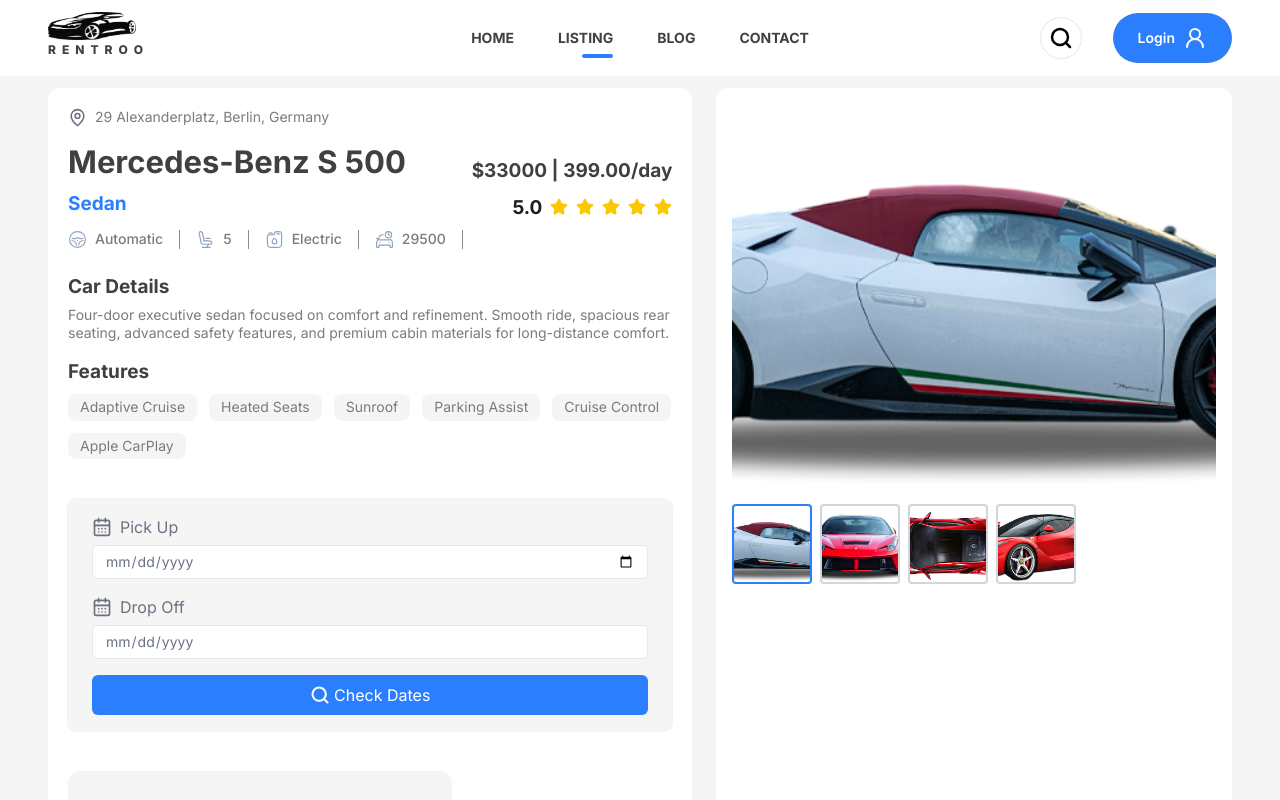
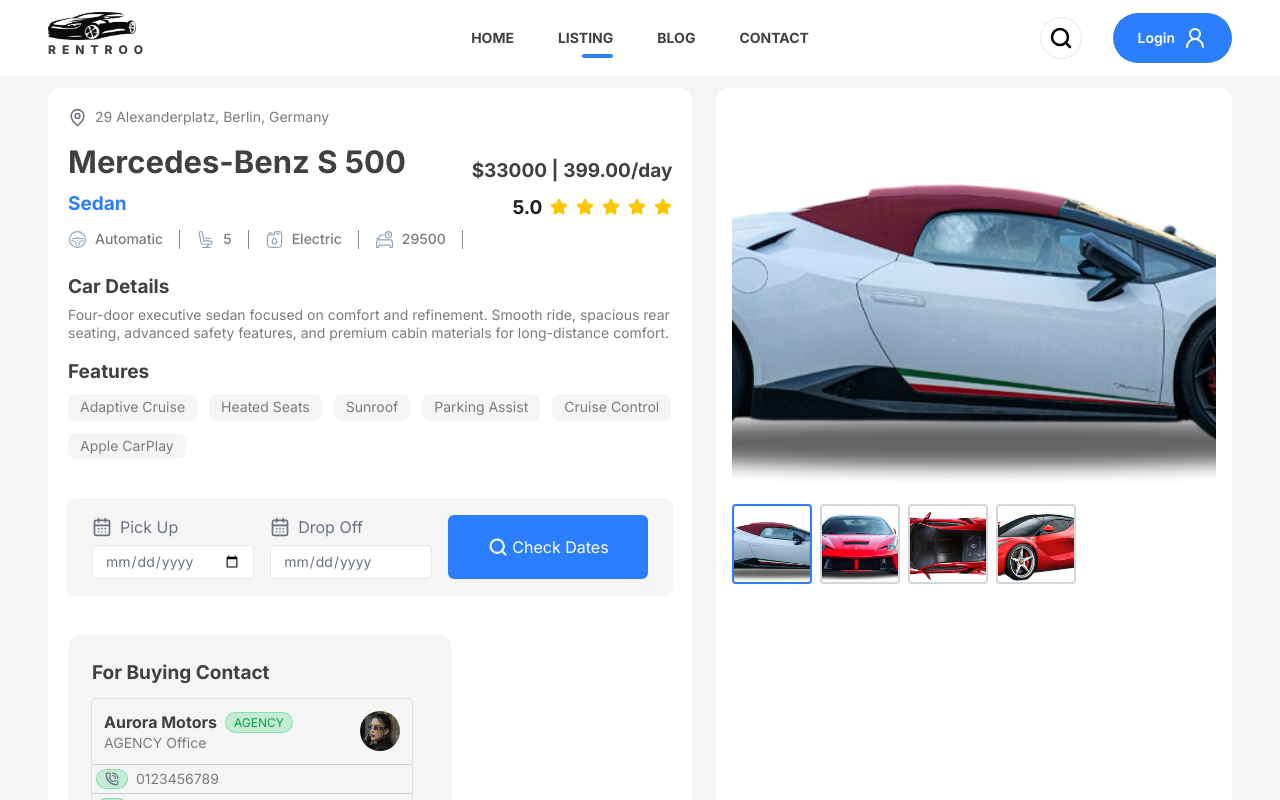
Before and after one commit to bcot-code/Car_Rental, a React (Vite) app in the folder client/: page /listing/67f763d8197ac559e4089b7a in a window 1280 px wide. Shown: the top 800 px of the page. Built offline with nearby package versions, Linux system fonts and the light colour scheme; no server answers.

Commit message:
update style

```diff
--- a/client/src/PAGES/CarDetails.jsx
+++ b/client/src/PAGES/CarDetails.jsx
@@ -83,9 +83,10 @@
             </div>
             {/* Form || Check Availability */}
             <form onSubmit='' className='text-gray-500 bg-primary
-            rounded-lg px-6 py-4 flex flex-col lg-flex-row gap-4
+            rounded-lg px-6 py-4 flex flex-col lg:flex-row gap-4
             max-w-md lg:max-w-full ring-1 ring-slate-900/5
             relative mt-10'>
+              <div className='flex flex-col lg:flex-row gap-4 w-full'>
                 <div className='flex flex-col w-full'>
                   <div className='flex items-center gap-2'>
                     <img src={assets.calendar} alt='calendarIcon' width={20}/>
@@ -112,6 +113,7 @@
                     className='rounded bg-white border border-gray-200
                     px-3 py-1.5 mt-1.5 text-sm outline-none'
                     />
+                </div>
               </div>
               <button className='flexCenter gap-1 rounded-md bg-blue-500
               min-w-50 px-4 py-2 text-white hover:bg-blue-600'>
```
Lines whose indentation alone changed are shown as unchanged.
